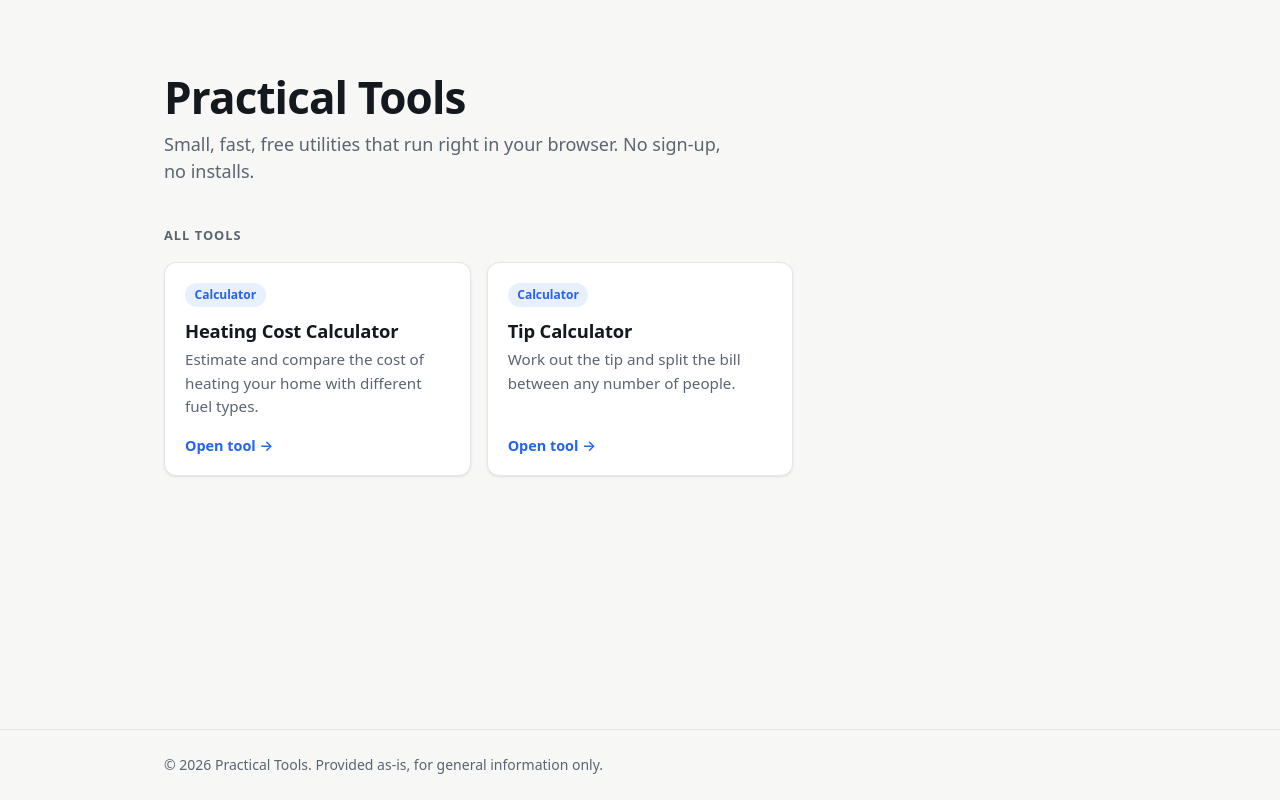
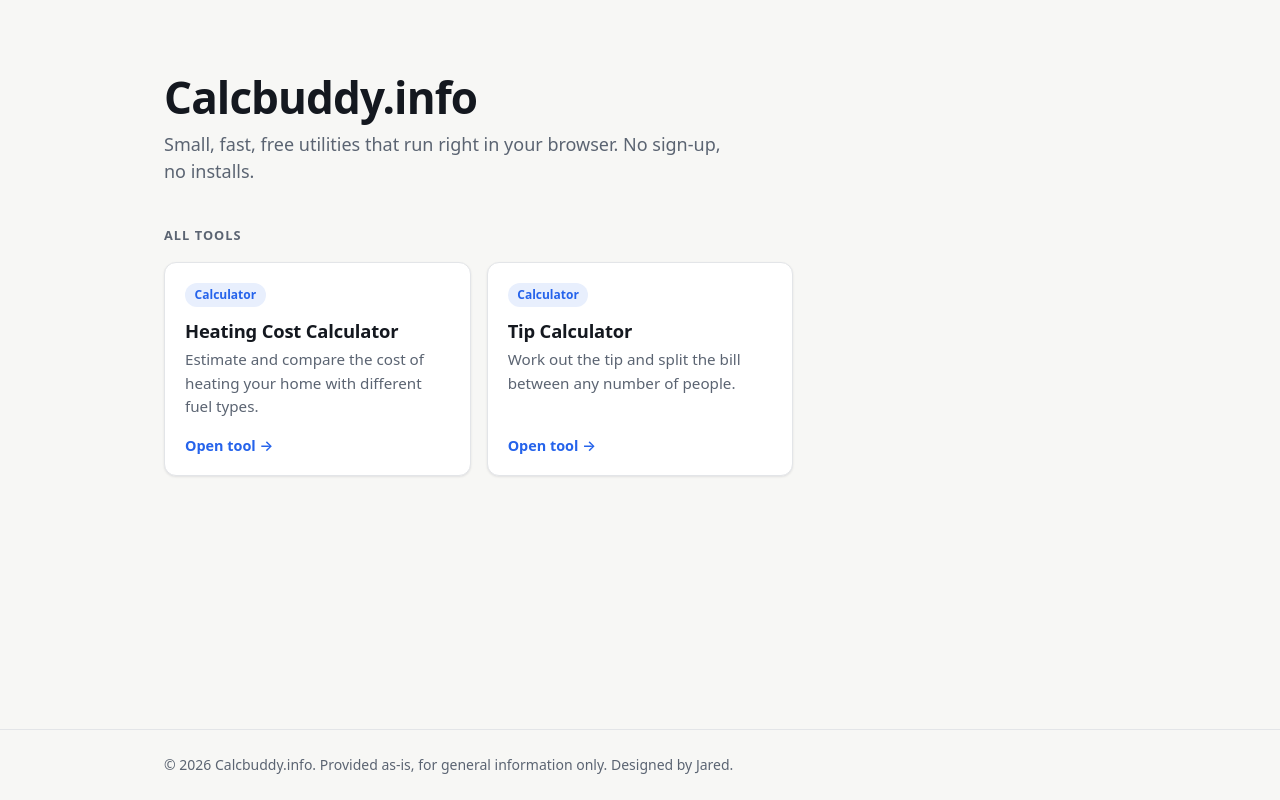
Before and after one commit to jaguarblaze/website, a plain HTML site: page index.html in a window 1280 px wide. Drawn offline with Linux system fonts and the light colour scheme.

Commit message:
Rename site title and footer to Calcbuddy.info

```diff
--- a/index.html
+++ b/index.html
@@ -3,9 +3,9 @@
 <head>
   <meta charset="utf-8">
   <meta name="viewport" content="width=device-width, initial-scale=1">
-  <title>Practical Tools</title>
+  <title>Calcbuddy.info</title>
   <meta name="description" content="Small, fast, free web tools and calculators. No sign-up, no installs.">
-  <meta property="og:title" content="Practical Tools">
+  <meta property="og:title" content="Calcbuddy.info">
   <meta property="og:description" content="Small, fast, free web tools and calculators. No sign-up, no installs.">
   <meta property="og:type" content="website">
   <meta name="theme-color" content="#f7f7f5" media="(prefers-color-scheme: light)">
@@ -124,7 +124,7 @@
 <body>
   <header>
     <div class="wrap">
-      <h1>Practical Tools</h1>
+      <h1>Calcbuddy.info</h1>
       <p class="tagline">Small, fast, free utilities that run right in your browser. No sign-up, no installs.</p>
     </div>
   </header>
@@ -155,7 +155,7 @@
   </main>
 
   <footer>
-    <div class="wrap">&copy; 2026 Practical Tools. Provided as-is, for general information only.</div>
+    <div class="wrap">&copy; 2026 Calcbuddy.info. Provided as-is, for general information only. Designed by Jared.</div>
   </footer>
 </body>
 </html>
```
